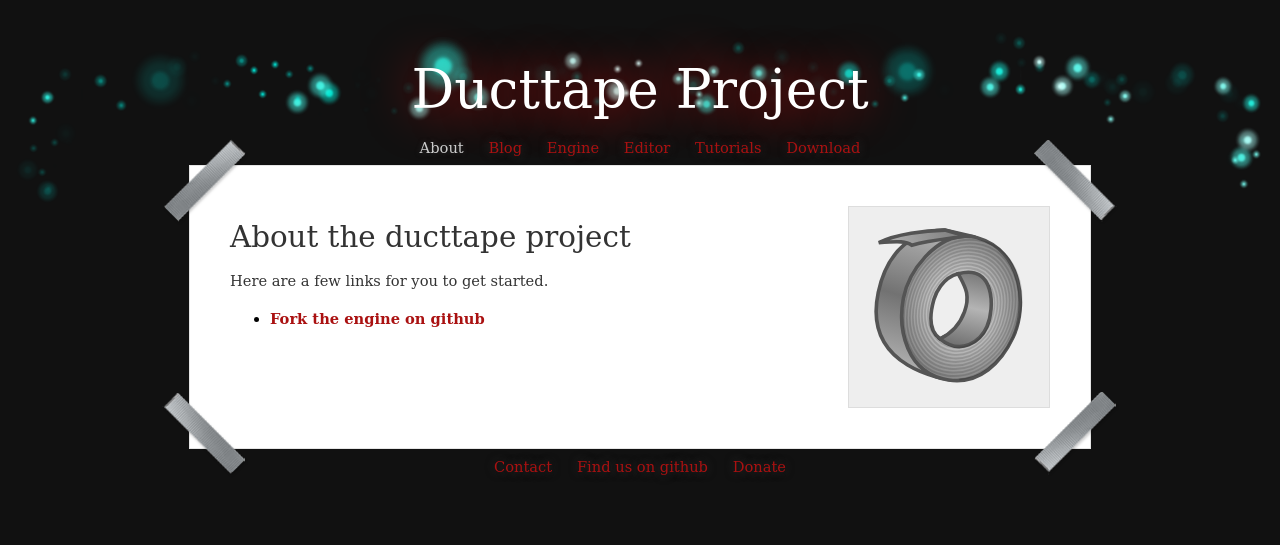
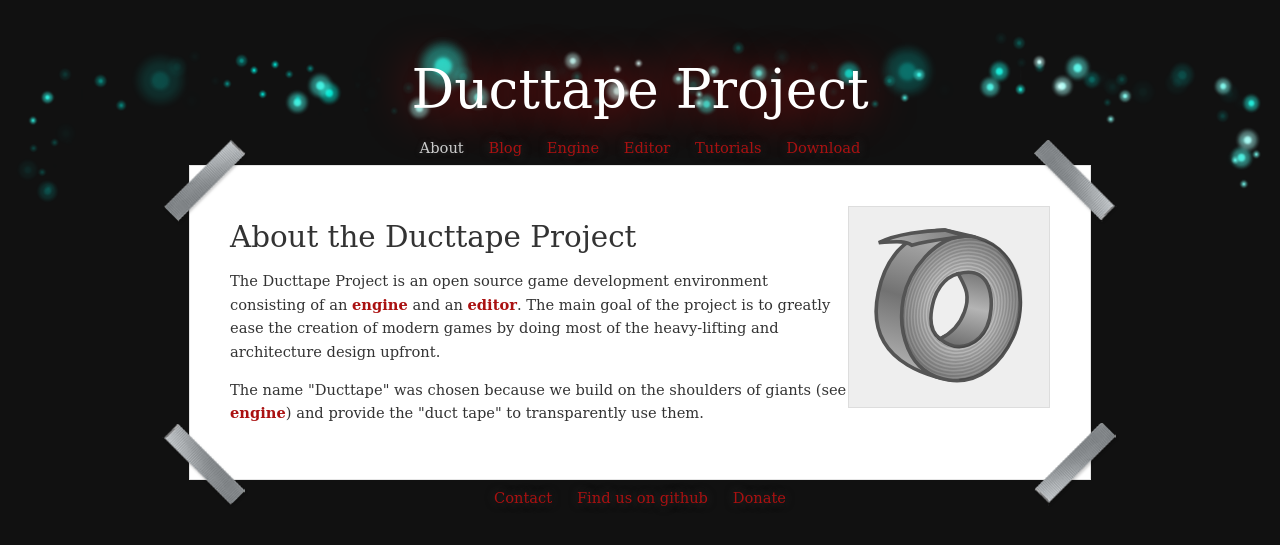
Before and after one commit to ducttape/ducttape-site, a Flask app: page / in a window 1280 px wide. Shown: the top 545 px of the page. Run offline with Flask 2, Linux system fonts and the light colour scheme.

Commit message:
Proper about info

```diff
--- a/ducttape/templates/index.html
+++ b/ducttape/templates/index.html
@@ -6,12 +6,16 @@
     <div class="index-logo">
         <img src="{{ url_for('static', filename = 'gfx/logo.svg') }}" width="180" height="180">
     </div>
-    <h1>About the ducttape project</h1>
+    <h1>About the Ducttape Project</h1>
     <p>
-        Here are a few links for you to get started.
-
-        <ul>
-            <li><a href="#">Fork the engine on github</a></li>
-        </ul>
+        The Ducttape Project is an open source game development environment
+        consisting of an <a href="{{ url_for('engine') }}">engine</a> and an
+        <a href="{{ url_for('editor') }}">editor</a>. The main goal of the project
+        is to greatly ease the creation of modern games by doing most of the heavy-lifting and architecture design upfront.
+    </p>
+    <p>
+        The name "Ducttape" was chosen because we build on the shoulders of giants
+        (see <a href="{{ url_for('engine') }}">engine</a>) and provide the "duct tape"
+        to transparently use them.
     </p>
 {% endblock %}
```
